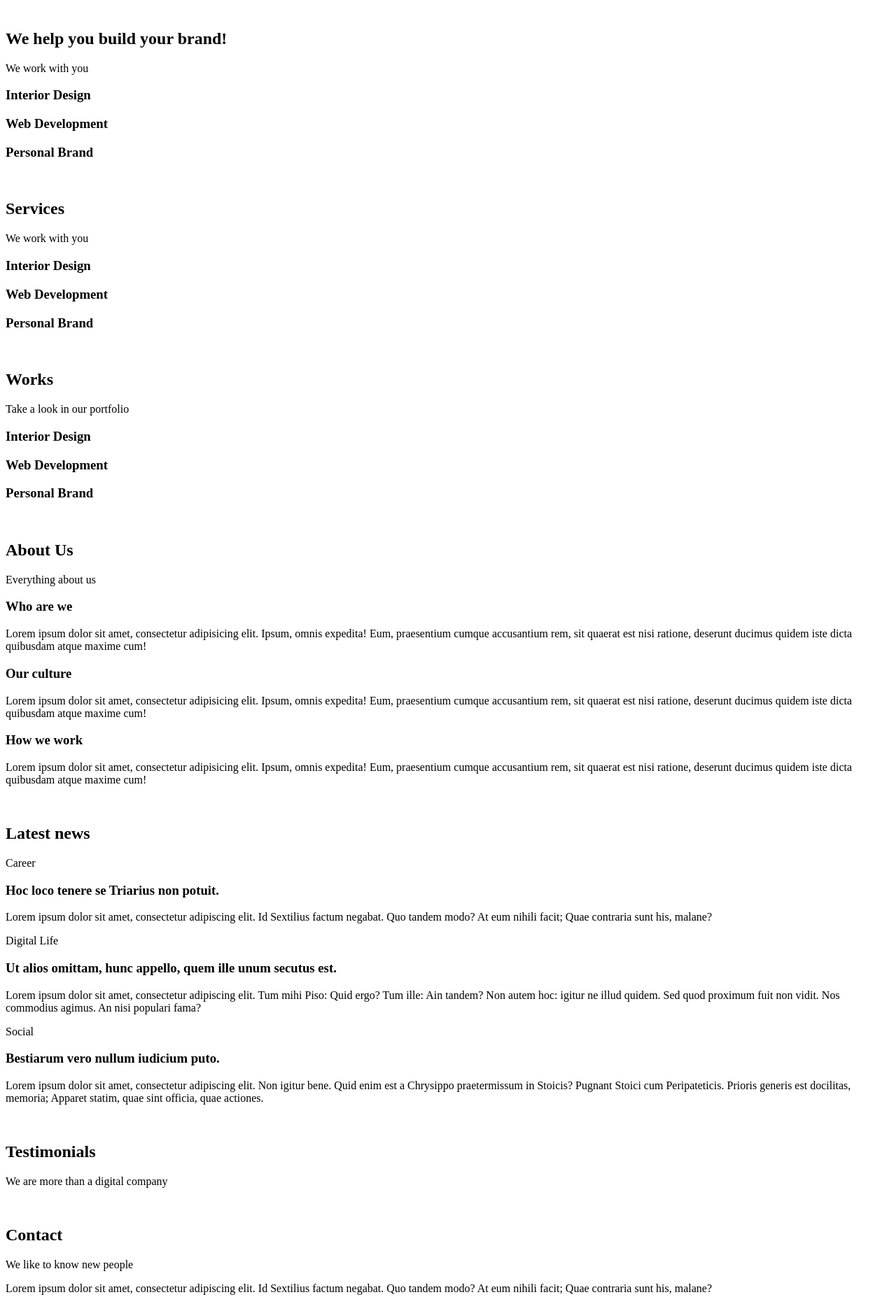
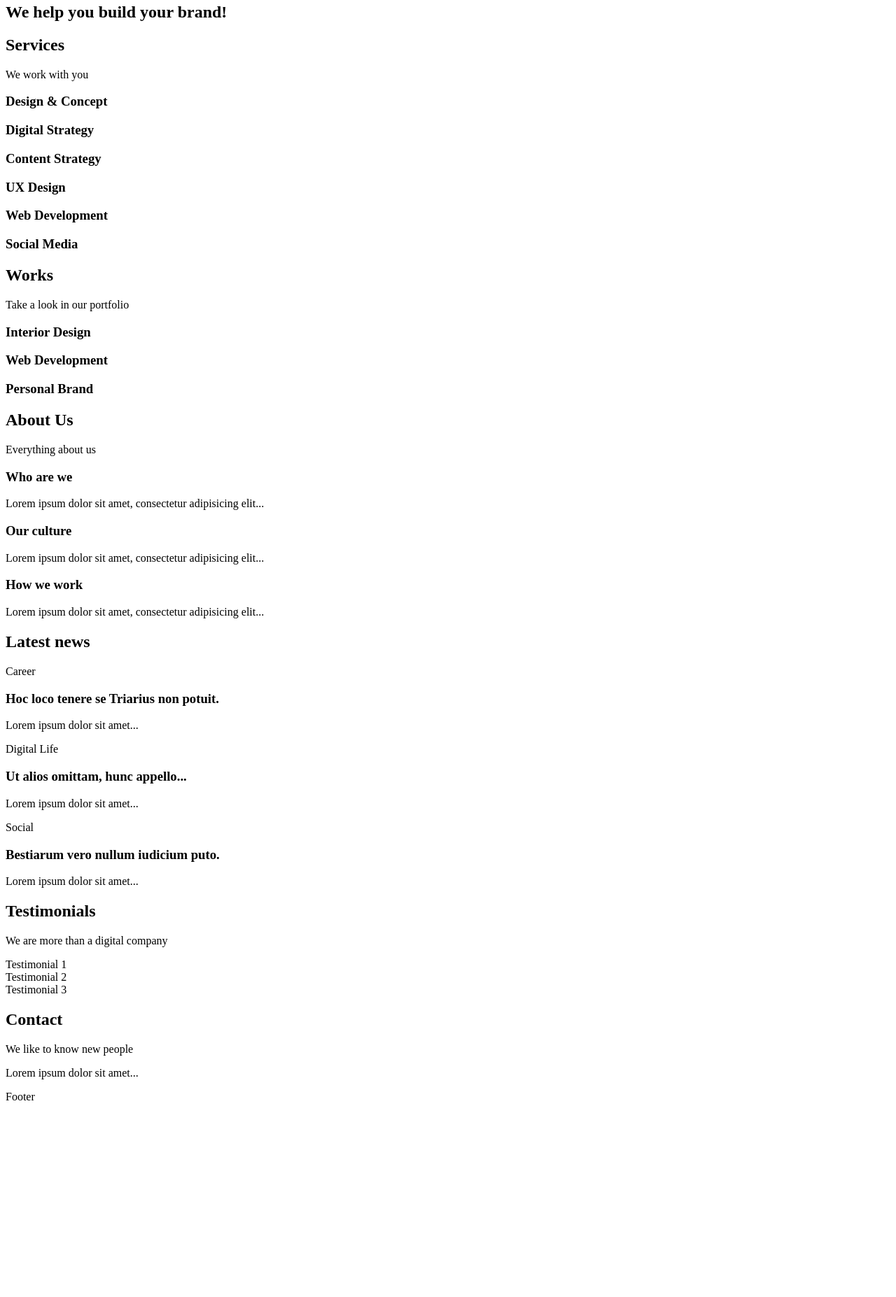
Before and after one commit to Noam72T/holbertonschool-web_front_end, a plain HTML site: page html_advanced/18-index.html in a window 1280 px wide. Shown: the part 138-1992 px from the top of the page at 70% size. After the commit the page ends 1723 px from the top, so only its background shows below. Drawn offline with Linux system fonts and the light colour scheme.

Commit message:
All task HTML

```diff
--- a/html_advanced/18-index.html
+++ b/html_advanced/18-index.html
@@ -2,7 +2,7 @@
 <html lang="en">
 <head>
     <meta charset="UTF-8">
-    <meta name="viewport" content="width=device-width, initial-scale=1.0">
+    <meta name="viewport" content="width=device-width, initial-scale=1.0, viewport-fit=cover">
     <title>Homepage - Techium</title>
     <meta name="description" content="Techium is a digital agency">
 </head>
@@ -26,76 +26,75 @@
         <h1>Homepage</h1>
 
         <!-- Hero section -->
-        <br>
+        <main>
+
+            <!-- Hero section -->
+            <section>
                 <div>
-            <section>
-                <header>
                     <h2>We help you build your brand!</h2>
-                    <p>We work with you</p>
-                </header>
-                <div>
-                    <article><h3>Interior Design</h3></article>
-                    <article><h3>Web Development</h3></article>
-                    <article><h3>Personal Brand</h3></article>
                 </div>
             </section>
-        </div>
 
             <!-- Services section -->
-        <br>
+            <section>
                 <div>
-            <section>
                     <header>
                         <h2>Services</h2>
                         <p>We work with you</p>
                     </header>
                     <div>
-                    <article><h3>Interior Design</h3></article>
-                    <article><h3>Web Development</h3></article>
-                    <article><h3>Personal Brand</h3></article>
+                        <h3>Design & Concept</h3>
+                        <h3>Digital Strategy</h3>
+                        <h3>Content Strategy</h3>
+                        <h3>UX Design</h3>
+                        <h3>Web Development</h3>
+                        <h3>Social Media</h3>
+                    </div>
                 </div>
             </section>
-        </div>
 
             <!-- Works section -->
-        <br>
+            <section>
                 <div>
-            <section>
                     <header>
                         <h2>Works</h2>
                         <p>Take a look in our portfolio</p>
                     </header>
                     <div>
-                    <article><h3>Interior Design</h3></article>
-                    <article><h3>Web Development</h3></article>
-                    <article><h3>Personal Brand</h3></article>
+                        <article>
+                            <h3>Interior Design</h3>
+                        </article>
+                        <article>
+                            <h3>Web Development</h3>
+                        </article>
+                        <article>
+                            <h3>Personal Brand</h3>
+                        </article>
+                    </div>
                 </div>
             </section>
-        </div>
 
             <!-- About Us section -->
-        <br>
+            <section>
                 <div>
-            <section>
                     <header>
                         <h2>About Us</h2>
                         <p>Everything about us</p>
                     </header>
                     <div>
                         <h3>Who are we</h3>
-                    <p>Lorem ipsum dolor sit amet, consectetur adipisicing elit. Ipsum, omnis expedita! Eum, praesentium cumque accusantium rem, sit quaerat est nisi ratione, deserunt ducimus quidem iste dicta quibusdam atque maxime cum!</p>
+                        <p>Lorem ipsum dolor sit amet, consectetur adipisicing elit...</p>
                         <h3>Our culture</h3>
-                    <p>Lorem ipsum dolor sit amet, consectetur adipisicing elit. Ipsum, omnis expedita! Eum, praesentium cumque accusantium rem, sit quaerat est nisi ratione, deserunt ducimus quidem iste dicta quibusdam atque maxime cum!</p>
+                        <p>Lorem ipsum dolor sit amet, consectetur adipisicing elit...</p>
                         <h3>How we work</h3>
-                    <p>Lorem ipsum dolor sit amet, consectetur adipisicing elit. Ipsum, omnis expedita! Eum, praesentium cumque accusantium rem, sit quaerat est nisi ratione, deserunt ducimus quidem iste dicta quibusdam atque maxime cum!</p>
+                        <p>Lorem ipsum dolor sit amet, consectetur adipisicing elit...</p>
+                    </div>
                 </div>
             </section>
-        </div>
 
             <!-- Latest news section -->
-        <br>
+            <section>
                 <div>
-            <section>
                     <header>
                         <h2>Latest news</h2>
                     </header>
@@ -103,53 +102,55 @@
                         <article>
                             <p>Career</p>
                             <h3>Hoc loco tenere se Triarius non potuit.</h3>
-                        <p>Lorem ipsum dolor sit amet, consectetur adipiscing elit. Id Sextilius factum negabat. Quo tandem modo? At eum nihili facit; Quae contraria sunt his, malane?</p>
+                            <p>Lorem ipsum dolor sit amet...</p>
                         </article>
                         <article>
                             <p>Digital Life</p>
-                        <h3>Ut alios omittam, hunc appello, quem ille unum secutus est.</h3>
-                        <p>Lorem ipsum dolor sit amet, consectetur adipiscing elit. Tum mihi Piso: Quid ergo? Tum ille: Ain tandem? Non autem hoc: igitur ne illud quidem. Sed quod proximum fuit non vidit. Nos commodius agimus. An nisi populari fama?</p>
+                            <h3>Ut alios omittam, hunc appello...</h3>
+                            <p>Lorem ipsum dolor sit amet...</p>
                         </article>
                         <article>
                             <p>Social</p>
                             <h3>Bestiarum vero nullum iudicium puto.</h3>
-                        <p>Lorem ipsum dolor sit amet, consectetur adipiscing elit. Non igitur bene. Quid enim est a Chrysippo praetermissum in Stoicis? Pugnant Stoici cum Peripateticis. Prioris generis est docilitas, memoria; Apparet statim, quae sint officia, quae actiones.</p>
+                            <p>Lorem ipsum dolor sit amet...</p>
                         </article>
                     </div>
+                </div>
             </section>
-        </div>
 
             <!-- Testimonials section -->
-        <br>
+            <section>
                 <div>
-            <section>
                     <header>
                         <h2>Testimonials</h2>
                         <p>We are more than a digital company</p>
                     </header>
-                <div></div>
+                    <div>
+                        <article>Testimonial 1</article>
+                        <article>Testimonial 2</article>
+                        <article>Testimonial 3</article>
+                    </div>
+                </div>
             </section>
-        </div>
 
             <!-- Contact section -->
-        <br>
+            <section>
                 <div>
-            <section>
                     <header>
                         <h2>Contact</h2>
                         <p>We like to know new people</p>
                     </header>
                     <div>
-                    <p>Lorem ipsum dolor sit amet, consectetur adipiscing elit. Id Sextilius factum negabat. Quo tandem modo? At eum nihili facit; Quae contraria sunt his, malane?</p>
+                        <p>Lorem ipsum dolor sit amet...</p>
+                    </div>
                 </div>
             </section>
-        </div>
         </main>
 
         <!-- Footer -->
-    <br>
-    <div>
-        <footer></footer>
-    </div>
+
+        <footer>
+            <div>Footer</div>
+        </footer>
     </body>
 </html>
```
Also changed, not shown: html_advanced/0-index.html (+2 -10 lines), html_advanced/1-index.html (+5 -5 lines), html_advanced/15-index.html (+70 -37 lines), html_advanced/16-index.html (+60 -47 lines), html_advanced/17-index.html (+49 -50 lines), html_advanced/2-index.html (+1 -1 lines), html_advanced/21-index.html (+59 -64 lines), html_advanced/3-index.html (+1 -1 lines). Lines whose indentation alone changed are shown as unchanged.
